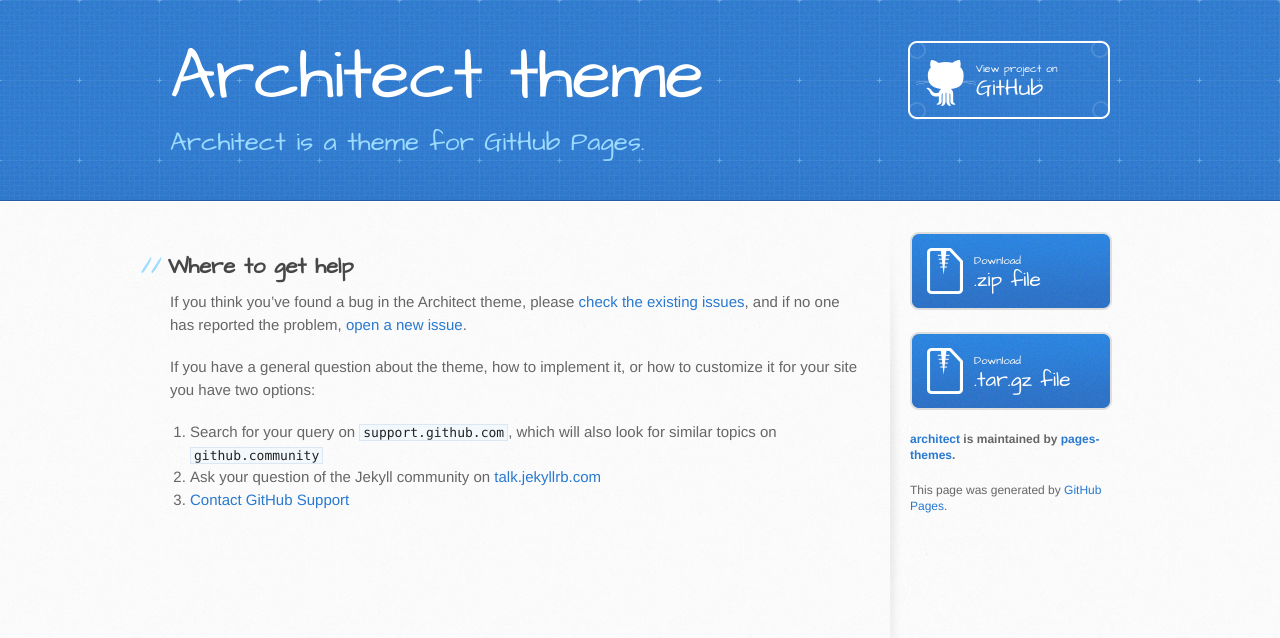
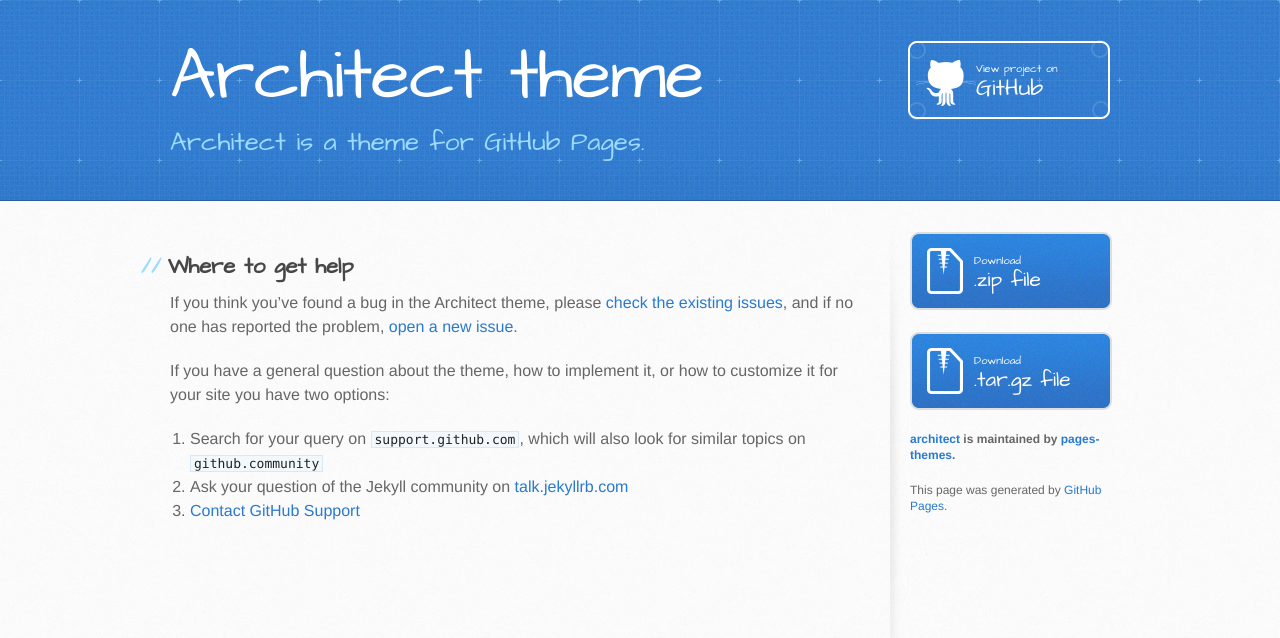
Before and after one commit to pages-themes/architect, a Jekyll site: the page built from docs/SUPPORT.md, in a window 1280 px wide. Shown: the top 638 px of the page. Built offline with Jekyll 4.4.1, drawn with Linux system fonts in a browser that asks for light colours; our own code applies the rules of GitHub Pages for plain Markdown files.

Commit message:
refactor: increase body font-size -> 16px

```diff
--- a/_sass/jekyll-theme-architect.scss
+++ b/_sass/jekyll-theme-architect.scss
@@ -5,7 +5,7 @@
 /* LAYOUT STYLES */
 body {
   font-family: 'Helvetica Neue', Helvetica, Arial, serif;
-  font-size: 15px;
+  font-size: 16px;
   font-weight: 400;
   line-height: 1.5;
   color: #666;
--- a/assets/css/print.scss
+++ b/assets/css/print.scss
@@ -46,7 +46,7 @@ table {
 }
 body {
   font-family: 'Helvetica Neue', Helvetica, Arial, serif;
-  font-size: 13px;
+  font-size: 16px;
   line-height: 1.5;
   color: #000;
 }
```
